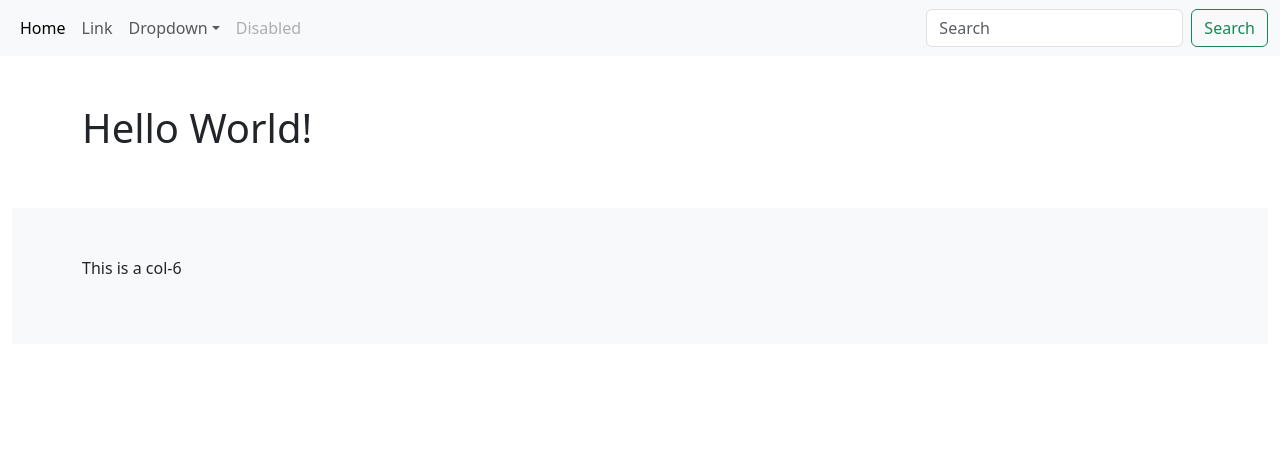
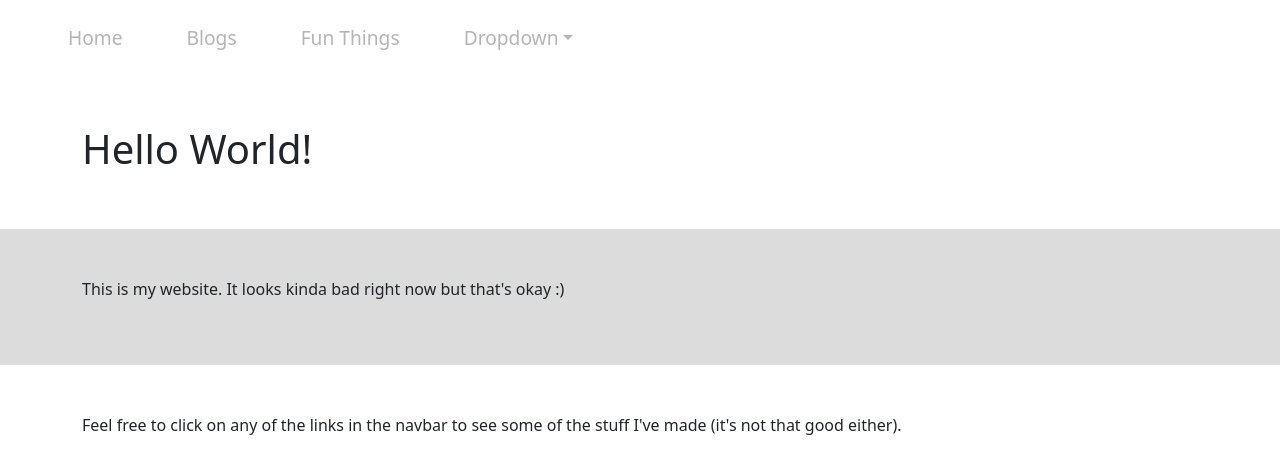
Before and after one commit to NathanHergenreter/my-react-js-site, a React (Create React App) app: page / in a window 1280 px wide. Shown: the top 474 px of the page. Built offline with nearby package versions, Linux system fonts and the light colour scheme.

Commit message:
Styling on home page, fixed up navbar

```diff
--- a/src/Components/Home/Home.js
+++ b/src/Components/Home/Home.js
@@ -1,13 +1,16 @@
 function Home() {
     return (
-    <div className="container-fluid">
+    <div className="bg-main">
+        <div className="container">
+            <h1>Hello World!</h1>
+        </div>
+        <div className="bg-alt">
             <div className="container">
-                <h1>Hello World!</h1>
+                <p>This is my website. It looks kinda bad right now but that's okay :)</p>
             </div>
-        <div className="bg-light">
-            <div className="container">
-                <p>This is a col-6</p>
-            </div>
+        </div>
+        <div className="container">
+            <p>Feel free to click on any of the links in the navbar to see some of the stuff I've made (it's not that good either).</p>
         </div>
     </div>
     );
--- a/src/Components/Navbar/Navbar.js
+++ b/src/Components/Navbar/Navbar.js
@@ -1,6 +1,6 @@
 function Navbar() {
     return (
-    <nav className="navbar navbar-expand-lg navbar-light bg-light">
+    <nav className="navbar navbar-expand-lg py-3">
         <div className="container-fluid">
             <div class="collapse navbar-collapse" id="navbarSupportedContent">
                 <ul class="navbar-nav me-auto mb-2 mb-lg-0">
@@ -8,7 +8,10 @@ function Navbar() {
                         <a class="nav-link active" aria-current="page" href="#">Home</a>
                     </li>
                     <li class="nav-item">
-                    <a class="nav-link" href="#">Link</a>
+                        <a class="nav-link" href="#">Blogs</a>
+                    </li>
+                    <li class="nav-item">
+                        <a class="nav-link" href="#">Fun Things</a>
                     </li>
                     <li class="nav-item dropdown">
                         <a class="nav-link dropdown-toggle" href="#" id="navbarDropdown" role="button" data-bs-toggle="dropdown" aria-expanded="false">
@@ -21,14 +24,7 @@ function Navbar() {
                             <li><a class="dropdown-item" href="#">Something else here</a></li>
                         </ul>
                     </li>
-                    <li class="nav-item">
-                    <a class="nav-link disabled" href="#" tabindex="-1" aria-disabled="true">Disabled</a>
-                    </li>
                 </ul>
-                <form class="d-flex">
-                    <input class="form-control me-2" type="search" placeholder="Search" aria-label="Search"></input>
-                    <button class="btn btn-outline-success" type="submit">Search</button>
-                </form>
             </div>
         </div>
     </nav>
--- a/src/index.css
+++ b/src/index.css
@@ -17,3 +17,27 @@ code {
   padding-top: 3rem;
   padding-bottom: 3rem;
 }
+
+/* Navbar */
+.nav-item {
+  padding-left: 3rem;
+}
+
+.nav-link {
+  color: #b5b5b5 !important;
+  font-size: larger !important;
+  font-weight: 500 !important;
+}
+
+/* Background Colors */
+.bg-main {
+  background-color: white;
+}
+
+.bg-alt {
+  background-color: gainsboro;
+}
+
+.bg-bold {
+  background-color: dimgray;
+}
```
Lines whose indentation alone changed are shown as unchanged.
